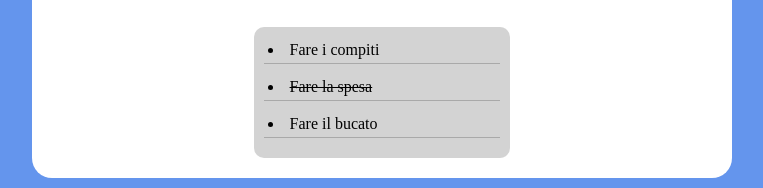
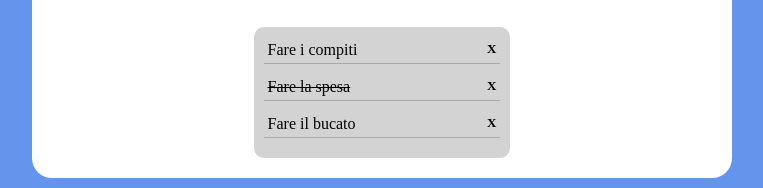
Before and after one commit to Ste79ITA/vue-todolist, a plain HTML site: page index.html in a window 1280 px wide. Shown: the part 229-417 px from the top of the page, without its empty margins (258-1021 px from the left). Drawn offline with nearby package versions, Linux system fonts and the light colour scheme.

Commit message:
Milestone 2

```diff
--- a/css/style.css
+++ b/css/style.css
@@ -50,8 +50,16 @@ li {
   border-bottom: 1px solid darkgray;
   margin-bottom: 10px;
   padding: 4px;
+  display: flex;
+  justify-content: space-between;
 }
 
 .done {
   text-decoration: line-through;
 }
+
+.delete {
+  font-weight: bold;
+  font-size: 13px;
+  cursor: pointer;
+}
--- a/index.html
+++ b/index.html
@@ -16,11 +16,11 @@
             <button>Aggiungi</button>
           </div>
           <ul class="list">
-            <li
-              :class="todo.done ? 'done' : '' "
-              v-for="(todo, index) in todos"
-            >
-              {{ todo.text }}
+            <li v-for="(todo, index) in todos">
+              <span class="item" :class="todo.done ? 'done' : '' "
+                >{{ todo.text }}</span
+              >
+              <span class="delete" @click="deleteTodo(index)">X</span>
             </li>
           </ul>
         </div>
--- a/js/app.js
+++ b/js/app.js
@@ -19,6 +19,10 @@ createApp({
       ],
     };
   },
-  methods: {},
+  methods: {
+    deleteTodo(index) {
+      this.todos.splice(index, 1);
+    },
+  },
   mounted() {},
 }).mount('#app');
```
